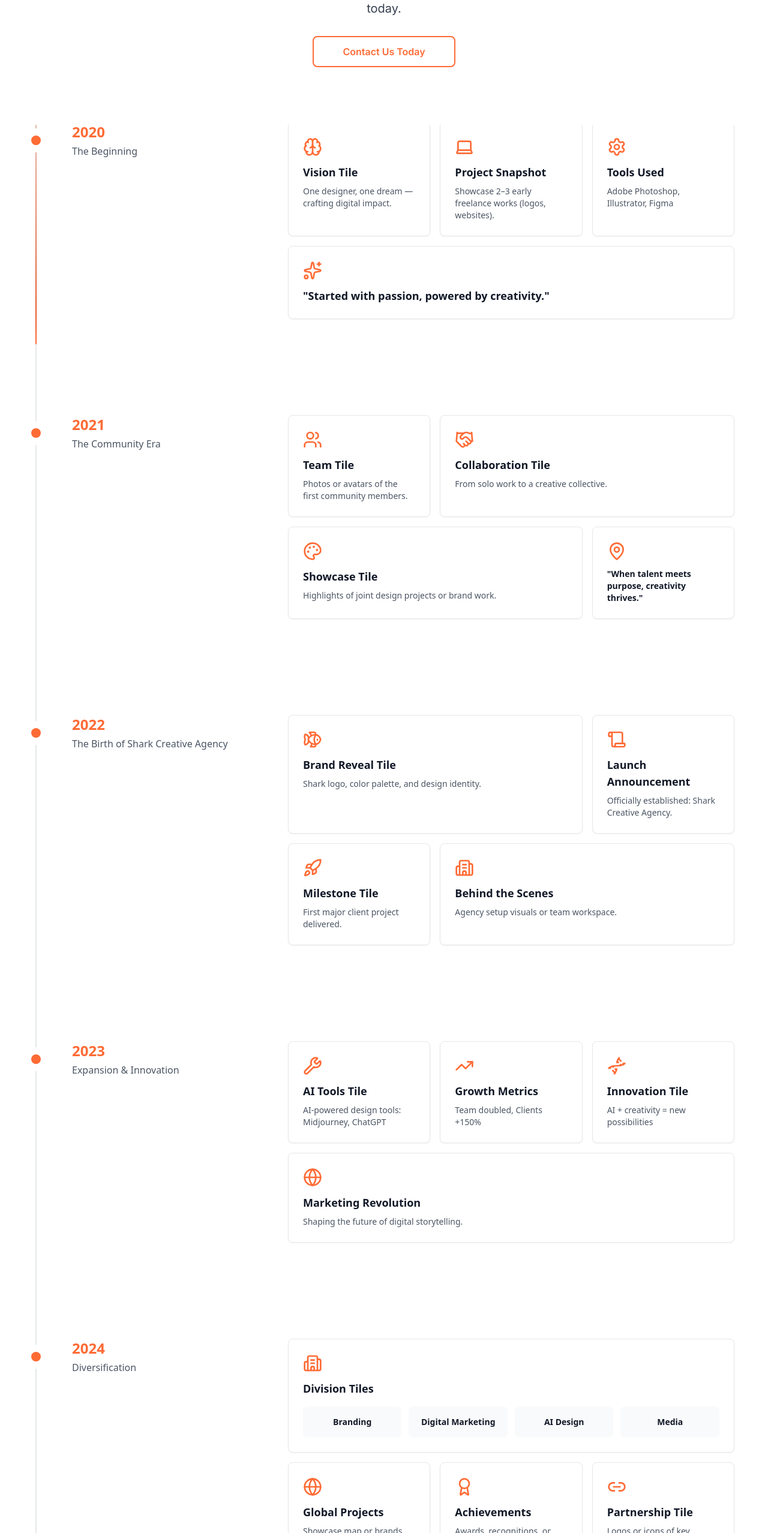
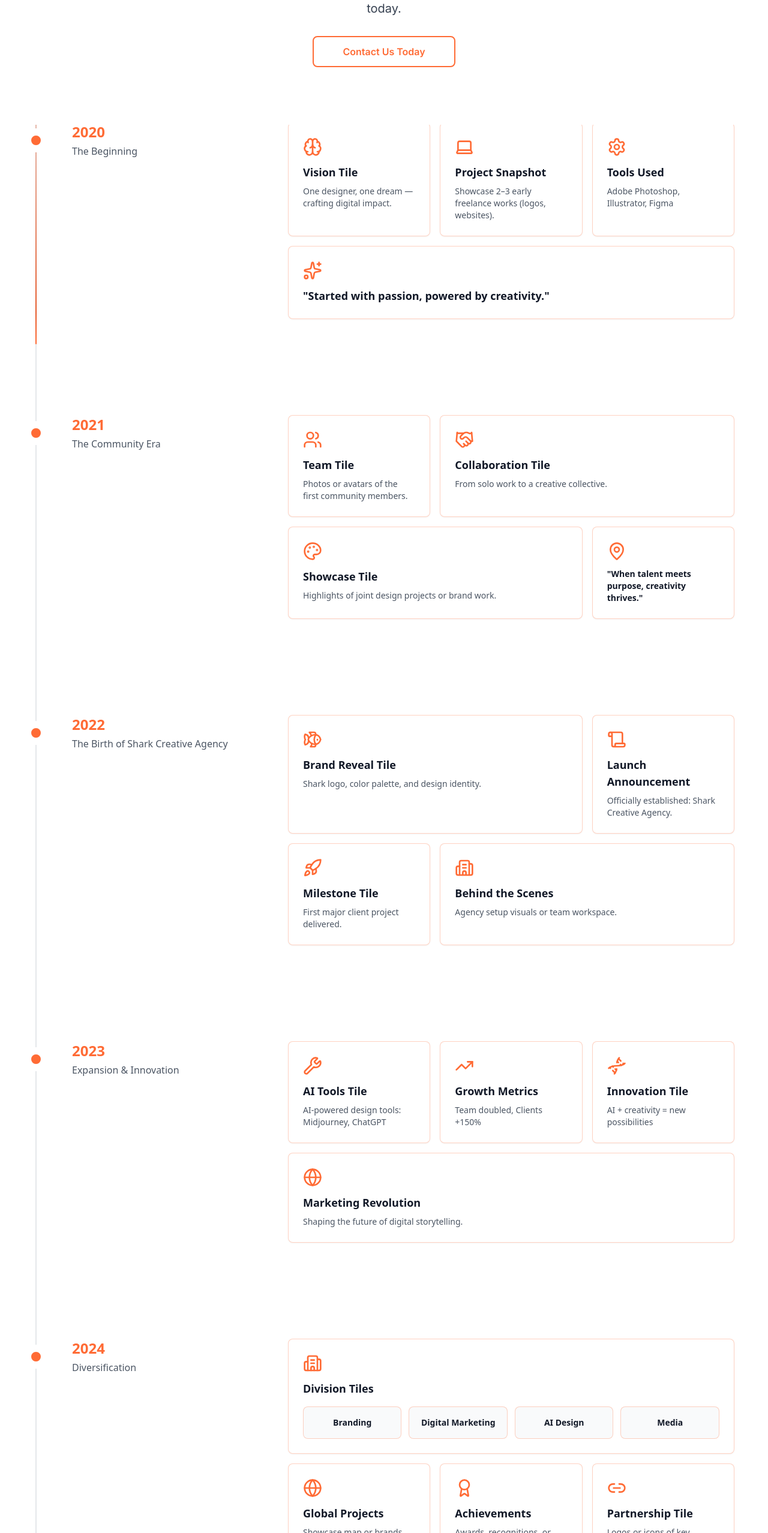
Before and after one commit to bala290498/shark-creative-agency, a Next.js app: page /works in a window 1280 px wide. Shown: the part 244-2800 px from the top of the page at 60% size. Built offline with nearby package versions, Linux system fonts and the light colour scheme.

Commit message:
Update Our Works bento grid cards with tiger-orange outline

```diff
--- a/app/works/page.tsx
+++ b/app/works/page.tsx
@@ -37,22 +37,22 @@ export default function Works() {
       subtitle: 'The Beginning',
       content: (
         <div className="grid grid-cols-1 md:grid-cols-3 gap-4">
-          <div className="bg-white border border-gray-200 rounded-lg p-6 shadow-sm hover:shadow-md transition-shadow">
+          <div className="bg-white border border-tiger-orange/30 rounded-lg p-6 shadow-sm hover:shadow-md transition-shadow">
             <Brain className="w-8 h-8 text-tiger-orange mb-3" />
             <h4 className="text-lg font-semibold text-gray-900 mb-2">Vision Tile</h4>
             <p className="text-gray-600 text-sm">One designer, one dream — crafting digital impact.</p>
           </div>
-          <div className="bg-white border border-gray-200 rounded-lg p-6 shadow-sm hover:shadow-md transition-shadow">
+          <div className="bg-white border border-tiger-orange/30 rounded-lg p-6 shadow-sm hover:shadow-md transition-shadow">
             <Laptop className="w-8 h-8 text-tiger-orange mb-3" />
             <h4 className="text-lg font-semibold text-gray-900 mb-2">Project Snapshot</h4>
             <p className="text-gray-600 text-sm">Showcase 2–3 early freelance works (logos, websites).</p>
           </div>
-          <div className="bg-white border border-gray-200 rounded-lg p-6 shadow-sm hover:shadow-md transition-shadow">
+          <div className="bg-white border border-tiger-orange/30 rounded-lg p-6 shadow-sm hover:shadow-md transition-shadow">
             <Settings className="w-8 h-8 text-tiger-orange mb-3" />
             <h4 className="text-lg font-semibold text-gray-900 mb-2">Tools Used</h4>
             <p className="text-gray-600 text-sm">Adobe Photoshop, Illustrator, Figma</p>
           </div>
-          <div className="md:col-span-3 bg-white border border-gray-200 rounded-lg p-6 shadow-sm hover:shadow-md transition-shadow">
+          <div className="md:col-span-3 bg-white border border-tiger-orange/30 rounded-lg p-6 shadow-sm hover:shadow-md transition-shadow">
             <Sparkles className="w-8 h-8 text-tiger-orange mb-3" />
             <p className="text-gray-900 text-lg font-semibold">"Started with passion, powered by creativity."</p>
           </div>
@@ -64,22 +64,22 @@ export default function Works() {
       subtitle: 'The Community Era',
       content: (
         <div className="grid grid-cols-1 md:grid-cols-3 gap-4">
-          <div className="bg-white border border-gray-200 rounded-lg p-6 shadow-sm hover:shadow-md transition-shadow">
+          <div className="bg-white border border-tiger-orange/30 rounded-lg p-6 shadow-sm hover:shadow-md transition-shadow">
             <Users className="w-8 h-8 text-tiger-orange mb-3" />
             <h4 className="text-lg font-semibold text-gray-900 mb-2">Team Tile</h4>
             <p className="text-gray-600 text-sm">Photos or avatars of the first community members.</p>
           </div>
-          <div className="md:col-span-2 bg-white border border-gray-200 rounded-lg p-6 shadow-sm hover:shadow-md transition-shadow">
+          <div className="md:col-span-2 bg-white border border-tiger-orange/30 rounded-lg p-6 shadow-sm hover:shadow-md transition-shadow">
             <Handshake className="w-8 h-8 text-tiger-orange mb-3" />
             <h4 className="text-lg font-semibold text-gray-900 mb-2">Collaboration Tile</h4>
             <p className="text-gray-600 text-sm">From solo work to a creative collective.</p>
           </div>
-          <div className="md:col-span-2 bg-white border border-gray-200 rounded-lg p-6 shadow-sm hover:shadow-md transition-shadow">
+          <div className="md:col-span-2 bg-white border border-tiger-orange/30 rounded-lg p-6 shadow-sm hover:shadow-md transition-shadow">
             <Palette className="w-8 h-8 text-tiger-orange mb-3" />
             <h4 className="text-lg font-semibold text-gray-900 mb-2">Showcase Tile</h4>
             <p className="text-gray-600 text-sm">Highlights of joint design projects or brand work.</p>
           </div>
-          <div className="bg-white border border-gray-200 rounded-lg p-6 shadow-sm hover:shadow-md transition-shadow">
+          <div className="bg-white border border-tiger-orange/30 rounded-lg p-6 shadow-sm hover:shadow-md transition-shadow">
             <MapPin className="w-8 h-8 text-tiger-orange mb-3" />
             <p className="text-gray-900 text-sm font-semibold">"When talent meets purpose, creativity thrives."</p>
           </div>
@@ -91,22 +91,22 @@ export default function Works() {
       subtitle: 'The Birth of Shark Creative Agency',
       content: (
         <div className="grid grid-cols-1 md:grid-cols-3 gap-4">
-          <div className="md:col-span-2 bg-white border border-gray-200 rounded-lg p-6 shadow-sm hover:shadow-md transition-shadow">
+          <div className="md:col-span-2 bg-white border border-tiger-orange/30 rounded-lg p-6 shadow-sm hover:shadow-md transition-shadow">
             <Fish className="w-8 h-8 text-tiger-orange mb-3" />
             <h4 className="text-lg font-semibold text-gray-900 mb-2">Brand Reveal Tile</h4>
             <p className="text-gray-600 text-sm">Shark logo, color palette, and design identity.</p>
           </div>
-          <div className="bg-white border border-gray-200 rounded-lg p-6 shadow-sm hover:shadow-md transition-shadow">
+          <div className="bg-white border border-tiger-orange/30 rounded-lg p-6 shadow-sm hover:shadow-md transition-shadow">
             <Scroll className="w-8 h-8 text-tiger-orange mb-3" />
             <h4 className="text-lg font-semibold text-gray-900 mb-2">Launch Announcement</h4>
             <p className="text-gray-600 text-sm">Officially established: Shark Creative Agency.</p>
           </div>
-          <div className="bg-white border border-gray-200 rounded-lg p-6 shadow-sm hover:shadow-md transition-shadow">
+          <div className="bg-white border border-tiger-orange/30 rounded-lg p-6 shadow-sm hover:shadow-md transition-shadow">
             <Rocket className="w-8 h-8 text-tiger-orange mb-3" />
             <h4 className="text-lg font-semibold text-gray-900 mb-2">Milestone Tile</h4>
             <p className="text-gray-600 text-sm">First major client project delivered.</p>
           </div>
-          <div className="md:col-span-2 bg-white border border-gray-200 rounded-lg p-6 shadow-sm hover:shadow-md transition-shadow">
+          <div className="md:col-span-2 bg-white border border-tiger-orange/30 rounded-lg p-6 shadow-sm hover:shadow-md transition-shadow">
             <Building2 className="w-8 h-8 text-tiger-orange mb-3" />
             <h4 className="text-lg font-semibold text-gray-900 mb-2">Behind the Scenes</h4>
             <p className="text-gray-600 text-sm">Agency setup visuals or team workspace.</p>
@@ -119,22 +119,22 @@ export default function Works() {
       subtitle: 'Expansion & Innovation',
       content: (
         <div className="grid grid-cols-1 md:grid-cols-3 gap-4">
-          <div className="bg-white border border-gray-200 rounded-lg p-6 shadow-sm hover:shadow-md transition-shadow">
+          <div className="bg-white border border-tiger-orange/30 rounded-lg p-6 shadow-sm hover:shadow-md transition-shadow">
             <Wrench className="w-8 h-8 text-tiger-orange mb-3" />
             <h4 className="text-lg font-semibold text-gray-900 mb-2">AI Tools Tile</h4>
             <p className="text-gray-600 text-sm">AI-powered design tools: Midjourney, ChatGPT</p>
           </div>
-          <div className="bg-white border border-gray-200 rounded-lg p-6 shadow-sm hover:shadow-md transition-shadow">
+          <div className="bg-white border border-tiger-orange/30 rounded-lg p-6 shadow-sm hover:shadow-md transition-shadow">
             <TrendingUp className="w-8 h-8 text-tiger-orange mb-3" />
             <h4 className="text-lg font-semibold text-gray-900 mb-2">Growth Metrics</h4>
             <p className="text-gray-600 text-sm">Team doubled, Clients +150%</p>
           </div>
-          <div className="bg-white border border-gray-200 rounded-lg p-6 shadow-sm hover:shadow-md transition-shadow">
+          <div className="bg-white border border-tiger-orange/30 rounded-lg p-6 shadow-sm hover:shadow-md transition-shadow">
             <Dna className="w-8 h-8 text-tiger-orange mb-3" />
             <h4 className="text-lg font-semibold text-gray-900 mb-2">Innovation Tile</h4>
             <p className="text-gray-600 text-sm">AI + creativity = new possibilities</p>
           </div>
-          <div className="md:col-span-3 bg-white border border-gray-200 rounded-lg p-6 shadow-sm hover:shadow-md transition-shadow">
+          <div className="md:col-span-3 bg-white border border-tiger-orange/30 rounded-lg p-6 shadow-sm hover:shadow-md transition-shadow">
             <Globe className="w-8 h-8 text-tiger-orange mb-3" />
             <h4 className="text-gray-900 text-lg font-semibold mb-2">Marketing Revolution</h4>
             <p className="text-gray-600 text-sm">Shaping the future of digital storytelling.</p>
@@ -147,35 +147,35 @@ export default function Works() {
       subtitle: 'Diversification',
       content: (
         <div className="grid grid-cols-1 md:grid-cols-3 gap-4">
-          <div className="md:col-span-3 bg-white border border-gray-200 rounded-lg p-6 shadow-sm hover:shadow-md transition-shadow">
+          <div className="md:col-span-3 bg-white border border-tiger-orange/30 rounded-lg p-6 shadow-sm hover:shadow-md transition-shadow">
             <Building2 className="w-8 h-8 text-tiger-orange mb-3" />
             <h4 className="text-lg font-semibold text-gray-900 mb-2">Division Tiles</h4>
             <div className="grid grid-cols-2 md:grid-cols-4 gap-3 mt-4">
-              <div className="bg-gray-50 rounded-lg p-4 text-center">
+              <div className="bg-gray-50 border border-tiger-orange/30 rounded-lg p-4 text-center">
                 <p className="text-sm font-semibold text-gray-900">Branding</p>
               </div>
-              <div className="bg-gray-50 rounded-lg p-4 text-center">
+              <div className="bg-gray-50 border border-tiger-orange/30 rounded-lg p-4 text-center">
                 <p className="text-sm font-semibold text-gray-900">Digital Marketing</p>
               </div>
-              <div className="bg-gray-50 rounded-lg p-4 text-center">
+              <div className="bg-gray-50 border border-tiger-orange/30 rounded-lg p-4 text-center">
                 <p className="text-sm font-semibold text-gray-900">AI Design</p>
               </div>
-              <div className="bg-gray-50 rounded-lg p-4 text-center">
+              <div className="bg-gray-50 border border-tiger-orange/30 rounded-lg p-4 text-center">
                 <p className="text-sm font-semibold text-gray-900">Media</p>
               </div>
             </div>
           </div>
-          <div className="bg-white border border-gray-200 rounded-lg p-6 shadow-sm hover:shadow-md transition-shadow">
+          <div className="bg-white border border-tiger-orange/30 rounded-lg p-6 shadow-sm hover:shadow-md transition-shadow">
             <Globe className="w-8 h-8 text-tiger-orange mb-3" />
             <h4 className="text-lg font-semibold text-gray-900 mb-2">Global Projects</h4>
             <p className="text-gray-600 text-sm">Showcase map or brands across countries.</p>
           </div>
-          <div className="bg-white border border-gray-200 rounded-lg p-6 shadow-sm hover:shadow-md transition-shadow">
+          <div className="bg-white border border-tiger-orange/30 rounded-lg p-6 shadow-sm hover:shadow-md transition-shadow">
             <Award className="w-8 h-8 text-tiger-orange mb-3" />
             <h4 className="text-lg font-semibold text-gray-900 mb-2">Achievements</h4>
             <p className="text-gray-600 text-sm">Awards, recognitions, or press features.</p>
           </div>
-          <div className="bg-white border border-gray-200 rounded-lg p-6 shadow-sm hover:shadow-md transition-shadow">
+          <div className="bg-white border border-tiger-orange/30 rounded-lg p-6 shadow-sm hover:shadow-md transition-shadow">
             <Link2 className="w-8 h-8 text-tiger-orange mb-3" />
             <h4 className="text-lg font-semibold text-gray-900 mb-2">Partnership Tile</h4>
             <p className="text-gray-600 text-sm">Logos or icons of key collaborations.</p>
@@ -188,22 +188,22 @@ export default function Works() {
       subtitle: 'Continuous Growth',
       content: (
         <div className="grid grid-cols-1 md:grid-cols-3 gap-4">
-          <div className="bg-white border border-gray-200 rounded-lg p-6 shadow-sm hover:shadow-md transition-shadow">
+          <div className="bg-white border border-tiger-orange/30 rounded-lg p-6 shadow-sm hover:shadow-md transition-shadow">
             <BarChart3 className="w-8 h-8 text-tiger-orange mb-3" />
             <h4 className="text-lg font-semibold text-gray-900 mb-2">Progress Tile</h4>
             <p className="text-gray-600 text-sm">Key growth numbers or graphs (clients, revenue, reach).</p>
           </div>
-          <div className="md:col-span-2 bg-white border border-gray-200 rounded-lg p-6 shadow-sm hover:shadow-md transition-shadow">
+          <div className="md:col-span-2 bg-white border border-tiger-orange/30 rounded-lg p-6 shadow-sm hover:shadow-md transition-shadow">
             <Rocket className="w-8 h-8 text-tiger-orange mb-3" />
             <h4 className="text-gray-900 text-lg font-semibold mb-2">Future Vision</h4>
             <p className="text-gray-600 text-sm">Designing tomorrow's creative ecosystem.</p>
           </div>
-          <div className="bg-white border border-gray-200 rounded-lg p-6 shadow-sm hover:shadow-md transition-shadow">
+          <div className="bg-white border border-tiger-orange/30 rounded-lg p-6 shadow-sm hover:shadow-md transition-shadow">
             <Lightbulb className="w-8 h-8 text-tiger-orange mb-3" />
             <h4 className="text-lg font-semibold text-gray-900 mb-2">Innovation Pipeline</h4>
             <p className="text-gray-600 text-sm">Teaser of upcoming tech integrations.</p>
           </div>
-          <div className="md:col-span-2 bg-white border border-gray-200 rounded-lg p-6 shadow-sm hover:shadow-md transition-shadow">
+          <div className="md:col-span-2 bg-white border border-tiger-orange/30 rounded-lg p-6 shadow-sm hover:shadow-md transition-shadow">
             <Sprout className="w-8 h-8 text-tiger-orange mb-3" />
             <h4 className="text-lg font-semibold text-gray-900 mb-2">Culture Tile</h4>
             <p className="text-gray-600 text-sm">Photos showing team values, sustainability, and creativity.</p>
```
